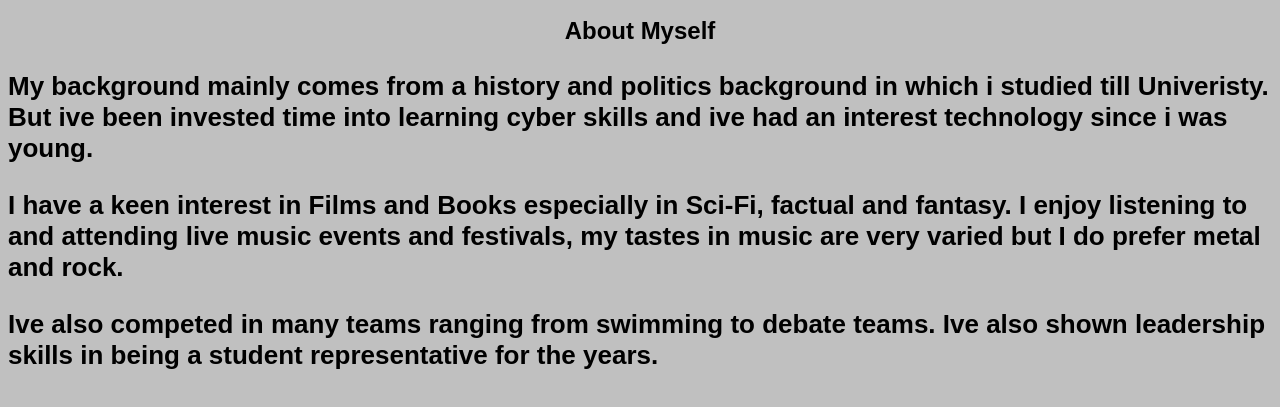
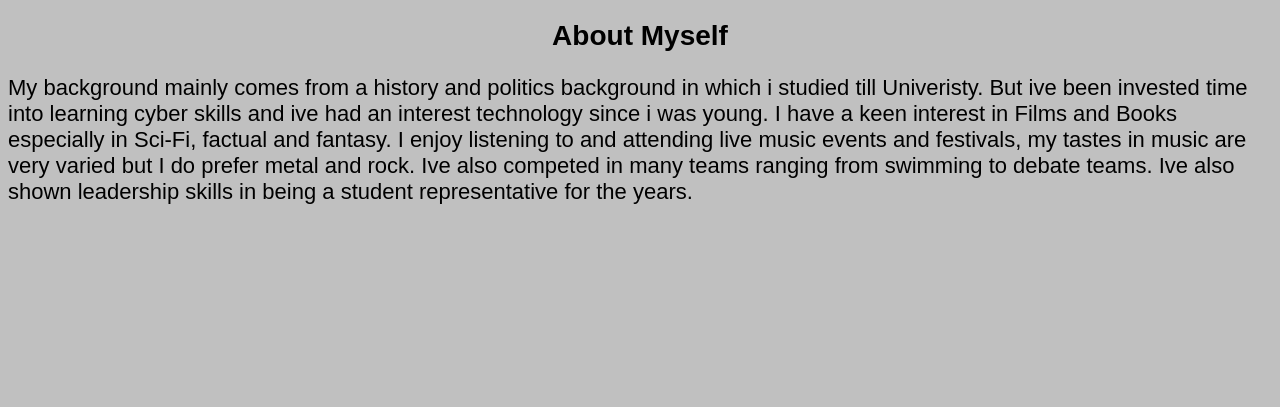
Before and after one commit to DInce1998/Portfolio, a plain HTML site: page About_myself.html in a window 1280 px wide. Shown: the part 37-444 px from the top of the page. Drawn offline with Linux system fonts and the light colour scheme.

Commit message:
Add files via upload

```diff
--- a/About_myself.html
+++ b/About_myself.html
@@ -15,7 +15,9 @@
     </nav>
 </body>
 <h2>About Myself</h2>
-<h3> My background mainly comes from a history and politics background in which i studied till Univeristy. But ive been invested time into learning cyber skills and ive had an interest technology since i was young. </h3>
-<h3>I have a keen interest in Films and Books especially in Sci-Fi, factual and fantasy.  I enjoy listening to and attending live music events and festivals, my tastes in music are very varied but I do prefer metal and rock. </h3>
-<h3> Ive also competed in many teams ranging from swimming to debate teams. Ive also shown leadership skills in being a student representative for the years.</h3>
+<body> My background mainly comes from a history and politics background in which i studied till Univeristy. But ive been invested time into learning cyber skills and ive had an interest technology since i was young. </body>
+<body>I have a keen interest in Films and Books especially in Sci-Fi, factual and fantasy.  I enjoy listening to and attending live music events and festivals, my tastes in music are very varied but I do prefer metal and rock. </body>
+<body> Ive also competed in many teams ranging from swimming to debate teams. Ive also shown leadership skills in being a student representative for the years.</body>
+
+
 </html>
--- a/style.css
+++ b/style.css
@@ -112,7 +112,7 @@ h3 {
     font-weight: bold;
 }
 h2{
-    font-size: 24px;
+    font-size: 28px;
     font-family: Arial;
 
     display: flex;
```
Also changed, not shown: Resume.html (+1 -1 lines).
